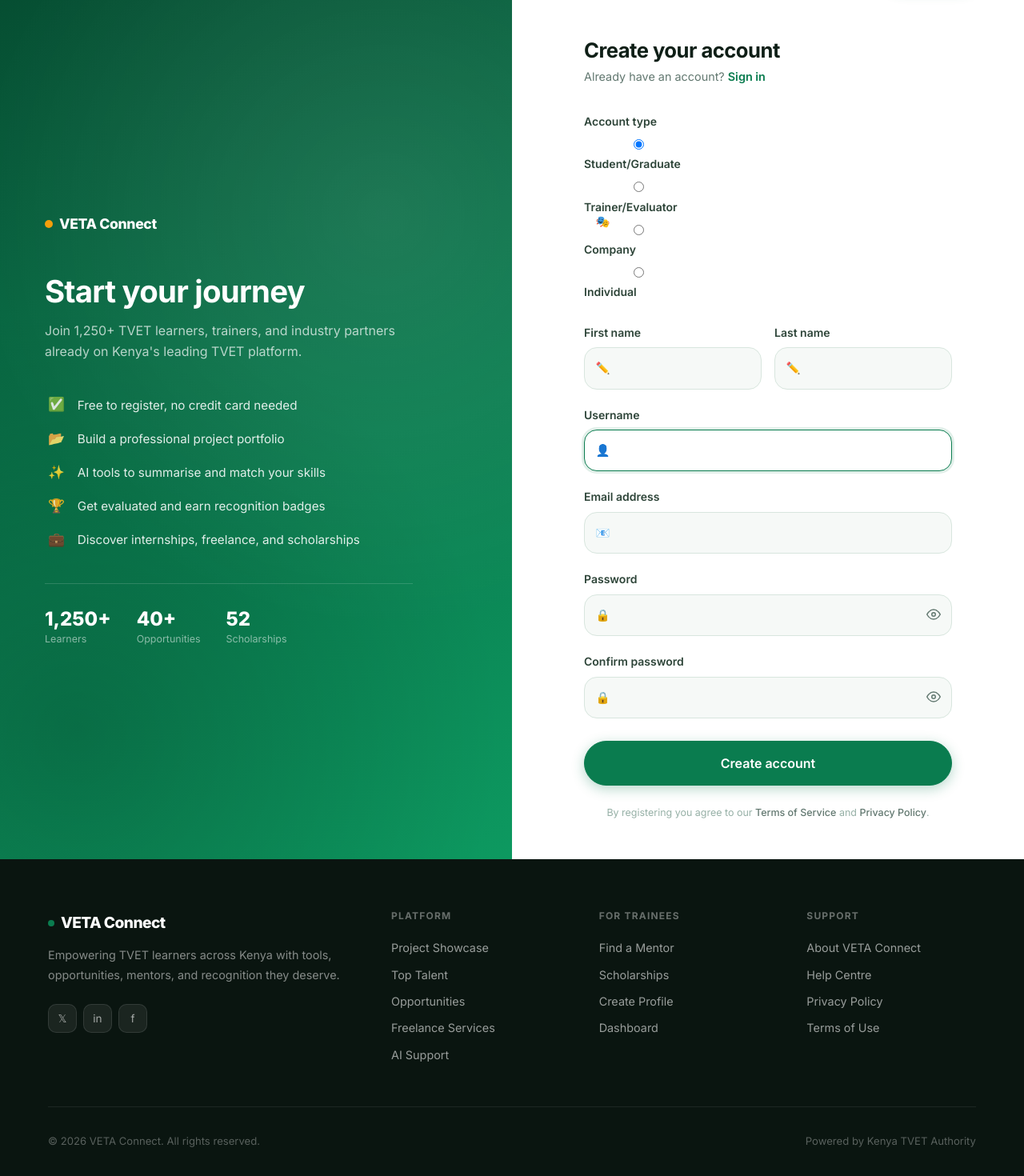
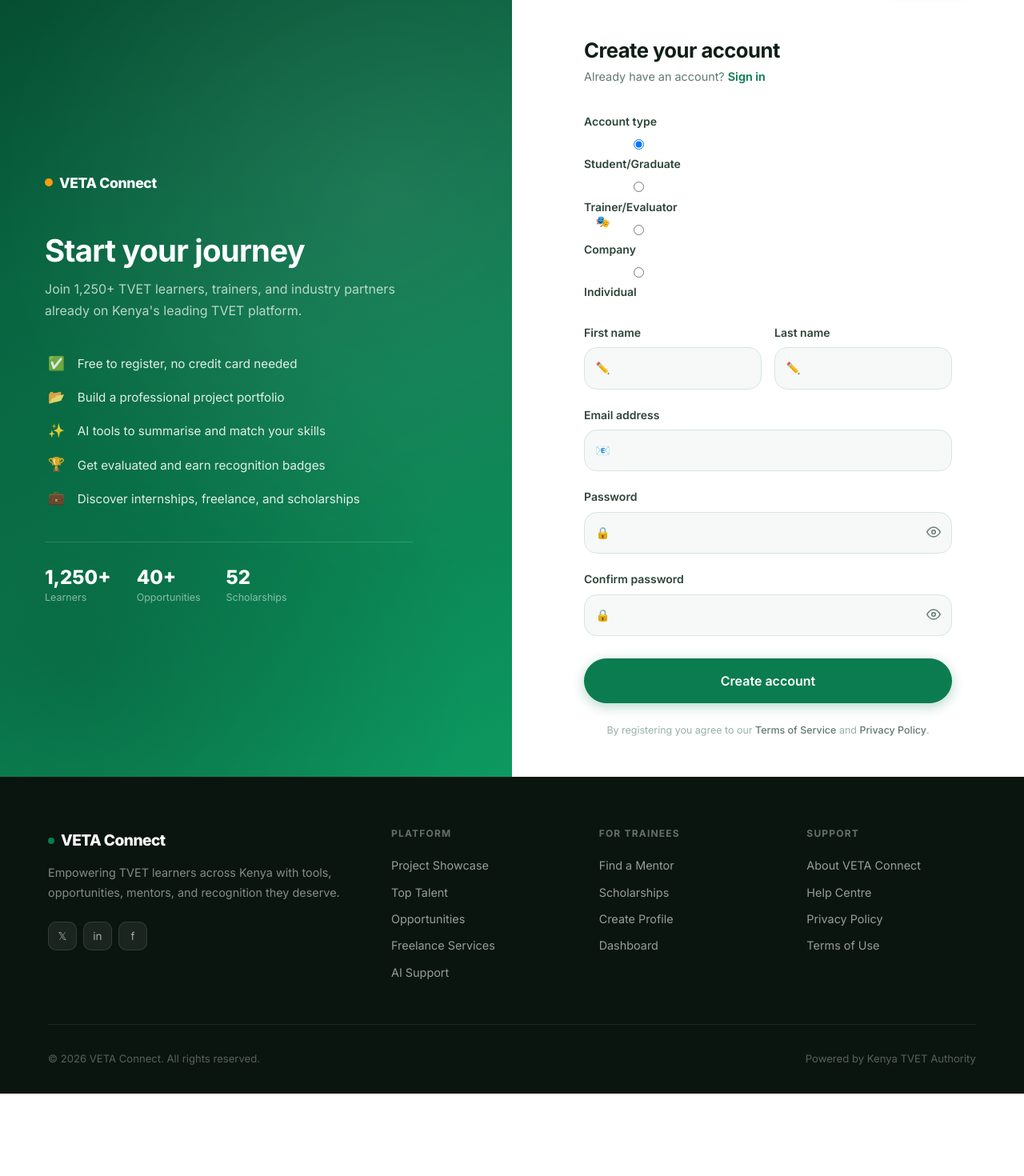
Before and after one commit to emhmaingi-crypto/VETA, a Django app: page /accounts/register/ in a window 1280 px wide. Shown: the part 69-1539 px from the top of the page at 80% size. After the commit the page ends 1436 px from the top, so only its background shows below. Run offline with Django 4.2, Linux system fonts and the light colour scheme.

Commit message:
Remove username from registration; auto-generate from email; email-only login

```diff
--- a/accounts/forms.py
+++ b/accounts/forms.py
@@ -9,7 +9,13 @@ class StudentRegisterForm(UserCreationForm):
 
     class Meta:
         model = StudentUser
-        fields = ['username', 'first_name', 'last_name', 'email', 'user_type', 'password1', 'password2']
+        fields = ['first_name', 'last_name', 'email', 'user_type', 'password1', 'password2']
+
+    def clean_email(self):
+        email = self.cleaned_data['email'].strip().lower()
+        if StudentUser.objects.filter(email__iexact=email).exists():
+            raise forms.ValidationError('An account with this email already exists.')
+        return email
 
 
 class StudentProfileForm(forms.ModelForm):
--- a/accounts/templates/accounts/register.html
+++ b/accounts/templates/accounts/register.html
@@ -76,15 +76,6 @@
                 </div>
 
                 <div class="portal-field">
-                    <label for="id_username">Username</label>
-                    <div class="portal-input-wrap">
-                        <span class="portal-input-icon">👤</span>
-                        {{ form.username }}
-                    </div>
-                    {% if form.username.errors %}<p class="portal-field-error">{{ form.username.errors.0 }}</p>{% endif %}
-                </div>
-
-                <div class="portal-field">
                     <label for="id_email">Email address</label>
                     <div class="portal-input-wrap">
                         <span class="portal-input-icon">📧</span>
--- a/accounts/views.py
+++ b/accounts/views.py
@@ -32,10 +32,20 @@ class RegisterView(generic.CreateView):
     success_url = reverse_lazy('accounts:dashboard')
 
     def form_valid(self, form):
-        response = super().form_valid(form)
-        login(self.request, self.object)
+        # Auto-generate a unique username from the email (before the @)
+        import re
+        user = form.save(commit=False)
+        base = re.sub(r'[^a-zA-Z0-9]', '', user.email.split('@')[0])[:20] or 'user'
+        username = base
+        counter = 1
+        while StudentUser.objects.filter(username=username).exists():
+            username = f'{base}{counter}'
+            counter += 1
+        user.username = username
+        user.save()
+        login(self.request, user)
         messages.success(self.request, 'Welcome to VETA Connect. Your profile is ready to update.')
-        return response
+        return redirect(self.success_url)
 
 
 def profile_view(request):
```
